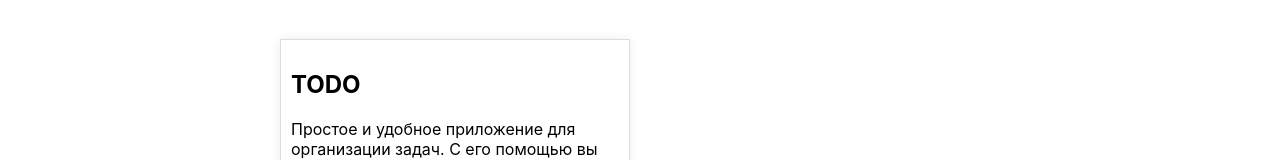
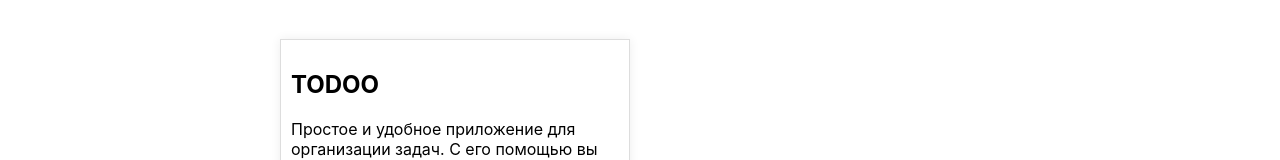
Before and after one commit to sAMIIGOSs/svelte-test, a SvelteKit app: page /project in a window 1280 px wide. Shown: the part 183-343 px from the top of the page. Built offline with nearby package versions, Linux system fonts and the light colour scheme.

Commit message:
add title

```diff
--- a/src/routes/project/routes.js
+++ b/src/routes/project/routes.js
@@ -3,7 +3,7 @@ export const routes = [
 {
 
 id: 1,
-title: 'TODO',
+title: 'TODOO',
 body: 'Простое и удобное приложение для организации задач. С его помощью вы можете легко создавать, отслеживать и завершать свои ежедневные задачи.',
 
 },
```
